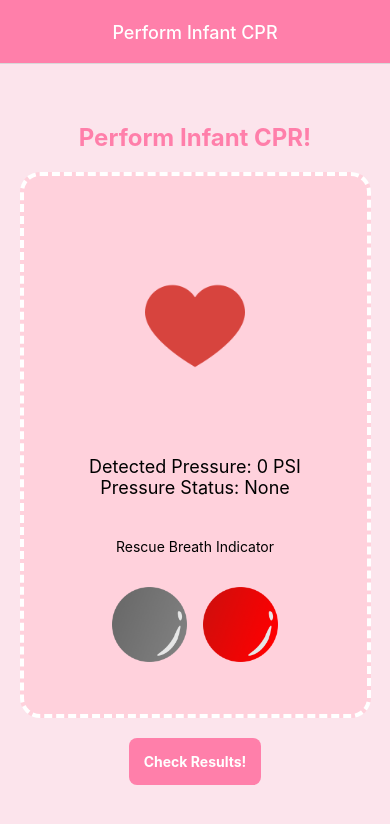
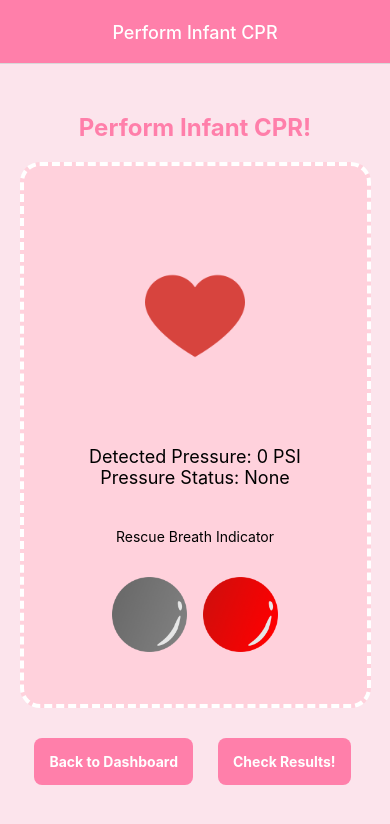
Before and after one commit to NicoleDino/Team14_infantCPRApp, a React Native app: screen /MainCPR in a window 390 px wide. Shown: the top 824 px of the page. Built offline with nearby package versions, Linux system fonts and the light colour scheme; no server answers.

Commit message:
Updated MainCPR.js
Added button to dashboard

```diff
--- a/screens/MainCPR.js
+++ b/screens/MainCPR.js
@@ -58,6 +58,10 @@ function MainCPR({ navigation }) {
     navigation.navigate("Results");
   };
 
+  const handleBackToDashboardPress = () => {
+    navigation.navigate('Dashboard');
+  };
+
   return (
     <View style={styles.container}>
       <Text style={styles.title}>Perform Infant CPR!</Text>
@@ -78,13 +82,15 @@ function MainCPR({ navigation }) {
         <Text style={styles.text}>Flow Status: {data.status}</Text> */}
       </View>
 
-      <TouchableOpacity
-        style={styles.checkResultsButton}
-        onPress={handleCheckResultsPress}
-        on
-      >
-        <Text style={styles.checkResultsButtonText}>Check Results!</Text>
-      </TouchableOpacity>
+
+      <View style={styles.buttonContainer}>
+        <TouchableOpacity style={styles.backButton} onPress={handleBackToDashboardPress}>
+          <Text style={styles.backButtonText}>Back to Dashboard</Text>
+        </TouchableOpacity>
+        <TouchableOpacity style={styles.checkResultsButton} onPress={handleCheckResultsPress}>
+          <Text style={styles.checkResultsButtonText}>Check Results!</Text>
+        </TouchableOpacity>
+      </View>
     </View>
   );
 }
@@ -112,16 +118,34 @@ const styles = StyleSheet.create({
     fontSize: 18,
     color: "black",
   },
+  buttonContainer: {
+    flexDirection: 'row',
+    marginTop: 10,
+    marginBottom: 10
+  },
   checkResultsButton: {
     backgroundColor: "#FF7FAA",
     padding: 15,
     borderRadius: 8,
     marginTop: 20,
+    marginHorizontal: 15
   },
   checkResultsButtonText: {
     color: "white",
     fontWeight: "bold",
     textAlign: "center",
+  },
+  backButton: {
+    backgroundColor: '#FF7FAA',
+    padding: 15,
+    borderRadius: 8,
+    marginTop: 20,
+    marginHorizontal: 10
+  },
+  backButtonText: {
+    color: 'white',
+    fontWeight: 'bold',
+    textAlign: 'center',
   },
   title: {
     fontSize: 24,
```
